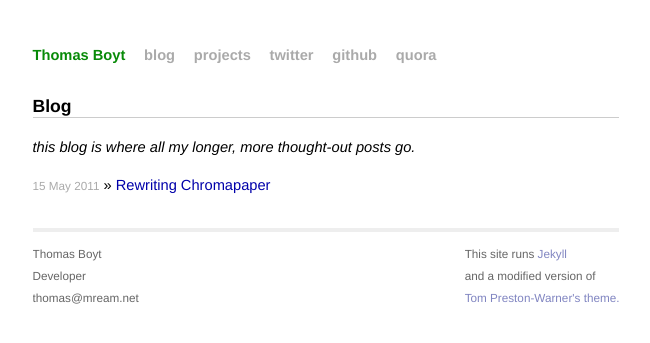
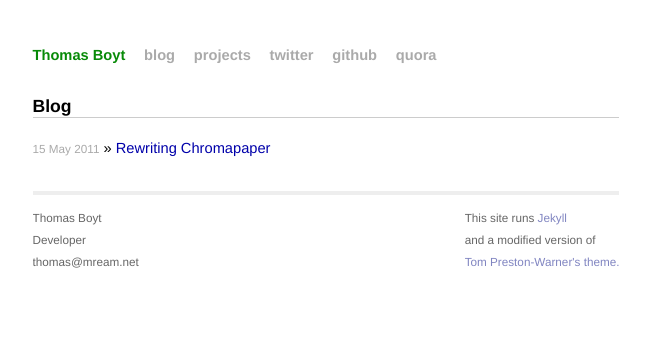
Before and after one commit to thomasboyt/thomasboyt.github.com, a Jekyll site: the page built from blog.html, in a window 1280 px wide. Shown: the top 343 px of the page, without its empty margins (314-964 px from the left). Built offline with Jekyll 4.4.1, drawn with Linux system fonts in a browser that asks for light colours.

Commit message:
removed line about "thought-out posts"

```diff
--- a/blog.html
+++ b/blog.html
@@ -5,7 +5,6 @@ title: Blog | Thomas Boyt
 
 <div id="blog">
 	<h1>Blog</h1>
-	<p><em>this blog is where all my longer, more thought-out posts go.</em></p>
 	<ul class="posts">
 		{% for post in site.posts %}
 		<li><span>{{ post.date | date_to_string }}</span> &raquo; <a href="{{ post.url }}">{{ post.title }}</a></li>
```
